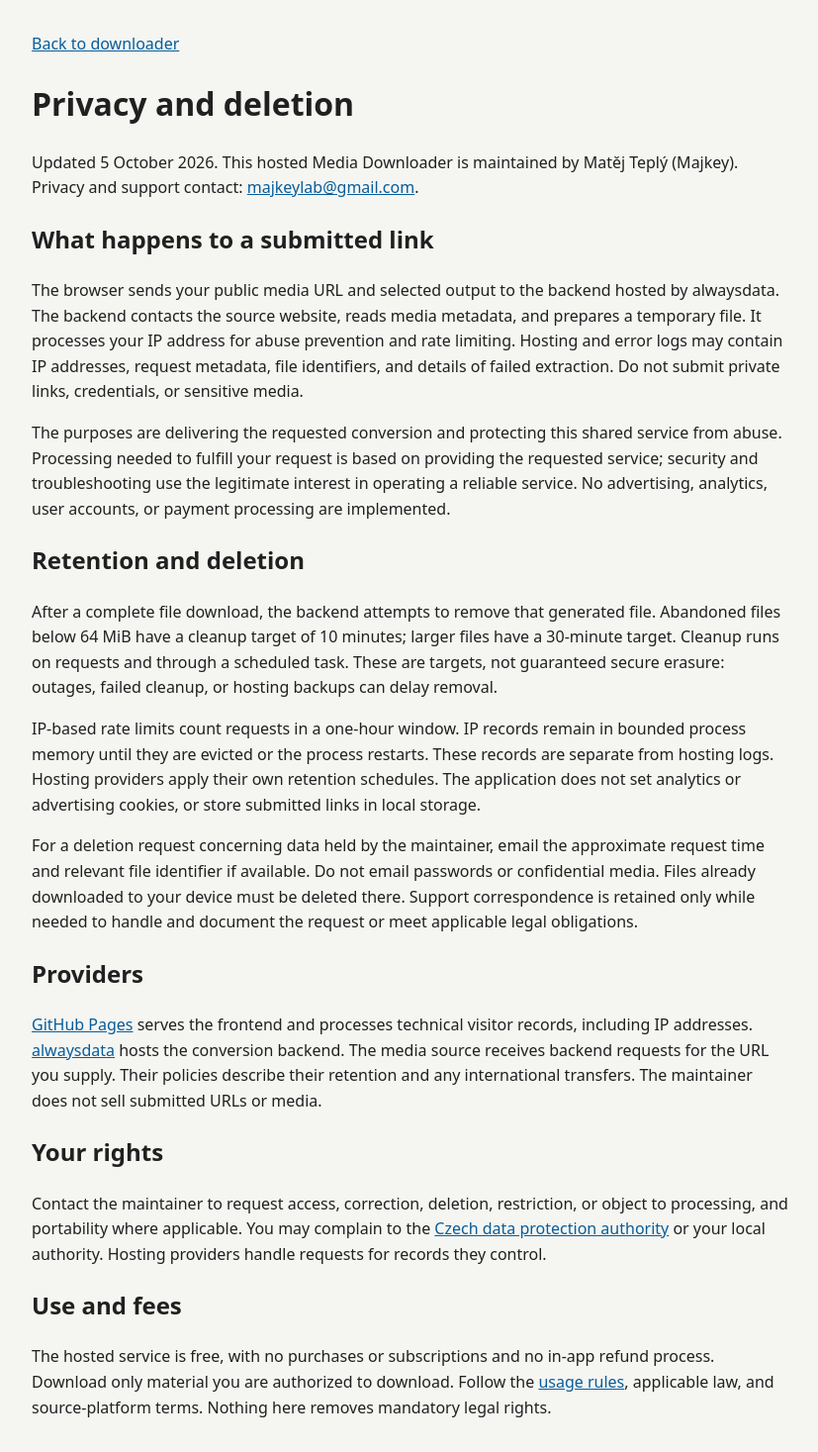
After one commit to Majkey25/youtube_downloader, a Flask app: page /static/privacy.html in a window 1280 px wide. The commit adds this page. Shown: the whole page at 99% size, without its empty margins (224-1051 px from the left). Run offline with Flask 3, Linux system fonts and the light colour scheme.

Commit message:
fix: disclose hosted data processing (#15)

```diff
--- /dev/null
+++ b/static/privacy.html
@@ -0,0 +1,33 @@
+<!doctype html>
+<html lang="en">
+<head>
+    <meta charset="utf-8">
+    <meta name="viewport" content="width=device-width, initial-scale=1">
+    <meta name="referrer" content="no-referrer">
+    <title>Privacy and deletion | Media Downloader</title>
+    <style>
+        body { max-width: 48rem; margin: 2rem auto; padding: 0 1rem; font: 1rem/1.6 system-ui, sans-serif; color: #202020; background: #f5f5f2; }
+        a { color: #075d9b; } :focus-visible { outline: 3px solid #075d9b; outline-offset: 3px; }
+    </style>
+</head>
+<body>
+    <nav aria-label="Back"><a href="../">Back to downloader</a></nav>
+    <main>
+        <h1>Privacy and deletion</h1>
+        <p>Updated 5 October 2026. This hosted Media Downloader is maintained by Matěj Teplý (Majkey). Privacy and support contact: <a href="mailto:majkeylab@gmail.com">majkeylab@gmail.com</a>.</p>
+        <h2>What happens to a submitted link</h2>
+        <p>The browser sends your public media URL and selected output to the backend hosted by alwaysdata. The backend contacts the source website, reads media metadata, and prepares a temporary file. It processes your IP address for abuse prevention and rate limiting. Hosting and error logs may contain IP addresses, request metadata, file identifiers, and details of failed extraction. Do not submit private links, credentials, or sensitive media.</p>
+        <p>The purposes are delivering the requested conversion and protecting this shared service from abuse. Processing needed to fulfill your request is based on providing the requested service; security and troubleshooting use the legitimate interest in operating a reliable service. No advertising, analytics, user accounts, or payment processing are implemented.</p>
+        <h2>Retention and deletion</h2>
+        <p>After a complete file download, the backend attempts to remove that generated file. Abandoned files below 64 MiB have a cleanup target of 10 minutes; larger files have a 30-minute target. Cleanup runs on requests and through a scheduled task. These are targets, not guaranteed secure erasure: outages, failed cleanup, or hosting backups can delay removal.</p>
+        <p>IP-based rate limits count requests in a one-hour window. IP records remain in bounded process memory until they are evicted or the process restarts. These records are separate from hosting logs. Hosting providers apply their own retention schedules. The application does not set analytics or advertising cookies, or store submitted links in local storage.</p>
+        <p>For a deletion request concerning data held by the maintainer, email the approximate request time and relevant file identifier if available. Do not email passwords or confidential media. Files already downloaded to your device must be deleted there. Support correspondence is retained only while needed to handle and document the request or meet applicable legal obligations.</p>
+        <h2>Providers</h2>
+        <p><a href="https://docs.github.com/en/site-policy/privacy-policies/github-general-privacy-statement">GitHub Pages</a> serves the frontend and processes technical visitor records, including IP addresses. <a href="https://www.alwaysdata.com/en/privacy-policy/">alwaysdata</a> hosts the conversion backend. The media source receives backend requests for the URL you supply. Their policies describe their retention and any international transfers. The maintainer does not sell submitted URLs or media.</p>
+        <h2>Your rights</h2>
+        <p>Contact the maintainer to request access, correction, deletion, restriction, or object to processing, and portability where applicable. You may complain to the <a href="https://uoou.gov.cz/">Czech data protection authority</a> or your local authority. Hosting providers handle requests for records they control.</p>
+        <h2>Use and fees</h2>
+        <p>The hosted service is free, with no purchases or subscriptions and no in-app refund process. Download only material you are authorized to download. Follow the <a href="https://github.com/Majkey25/youtube_downloader/blob/main/USAGE_POLICY.md">usage rules</a>, applicable law, and source-platform terms. Nothing here removes mandatory legal rights.</p>
+    </main>
+</body>
+</html>
--- a/templates/index.html
+++ b/templates/index.html
@@ -122,6 +122,7 @@
                     href="https://github.com/Majkey25/youtube_downloader/blob/main/USAGE_POLICY.md"
                     aria-label="Read the Usage rules before use"
                 >Usage rules</a>
+                <a href="static/privacy.html">Privacy and deletion</a>
                 <a href="https://github.com/Majkey25/youtube_downloader">GitHub</a>
                 <a href="https://github.com/yt-dlp/yt-dlp/blob/master/supportedsites.md">Supported sites</a>
             </span>
```
